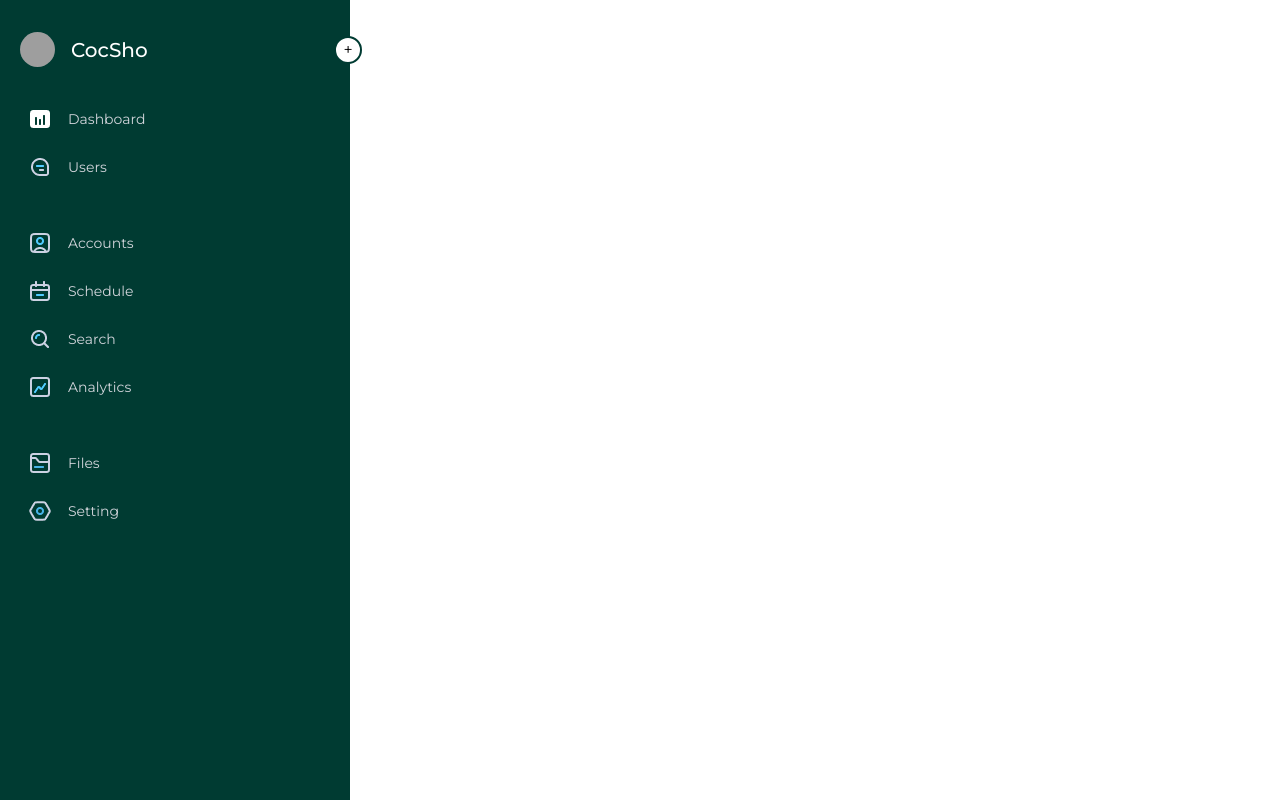
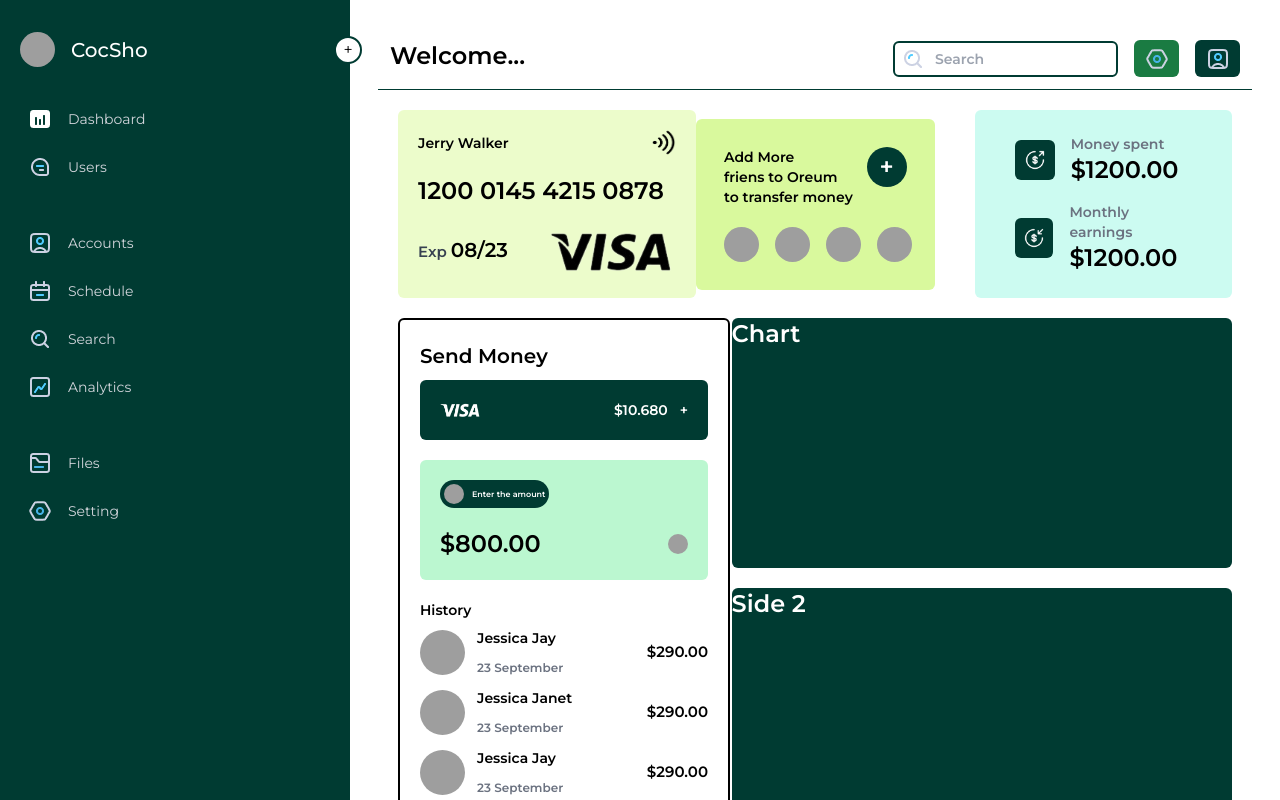
Before and after one commit to olakved/e-commerce, a React (Vite) app: page /profile in a window 1280 px wide. Built offline with nearby package versions, Linux system fonts and the light colour scheme; grey boxes are pictures that could not be loaded.

Commit message:
correction

```diff
--- a/src/layout/index.jsx
+++ b/src/layout/index.jsx
@@ -83,7 +83,7 @@ function AppLayout() {
         </div>
       </div>
       <div className="p-7 text-2xl font-semibold flex-1 h-screen overflow-y-auto">
-        <div className={`${open && "hidden"} `}>
+        <div className={`${open && "sm:hidden"} `}>
           <Outlet />
         </div>
       </div>
```
